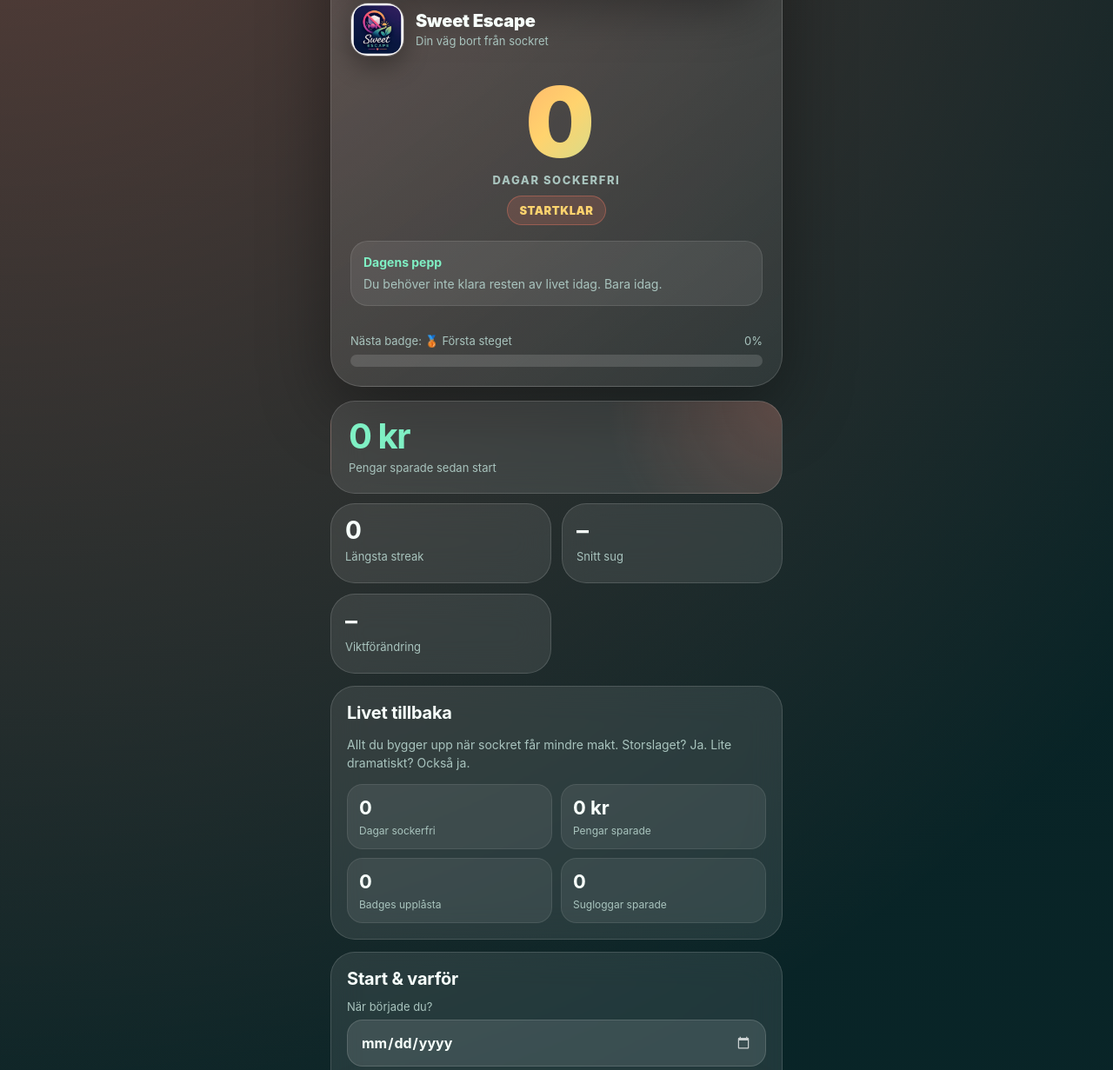
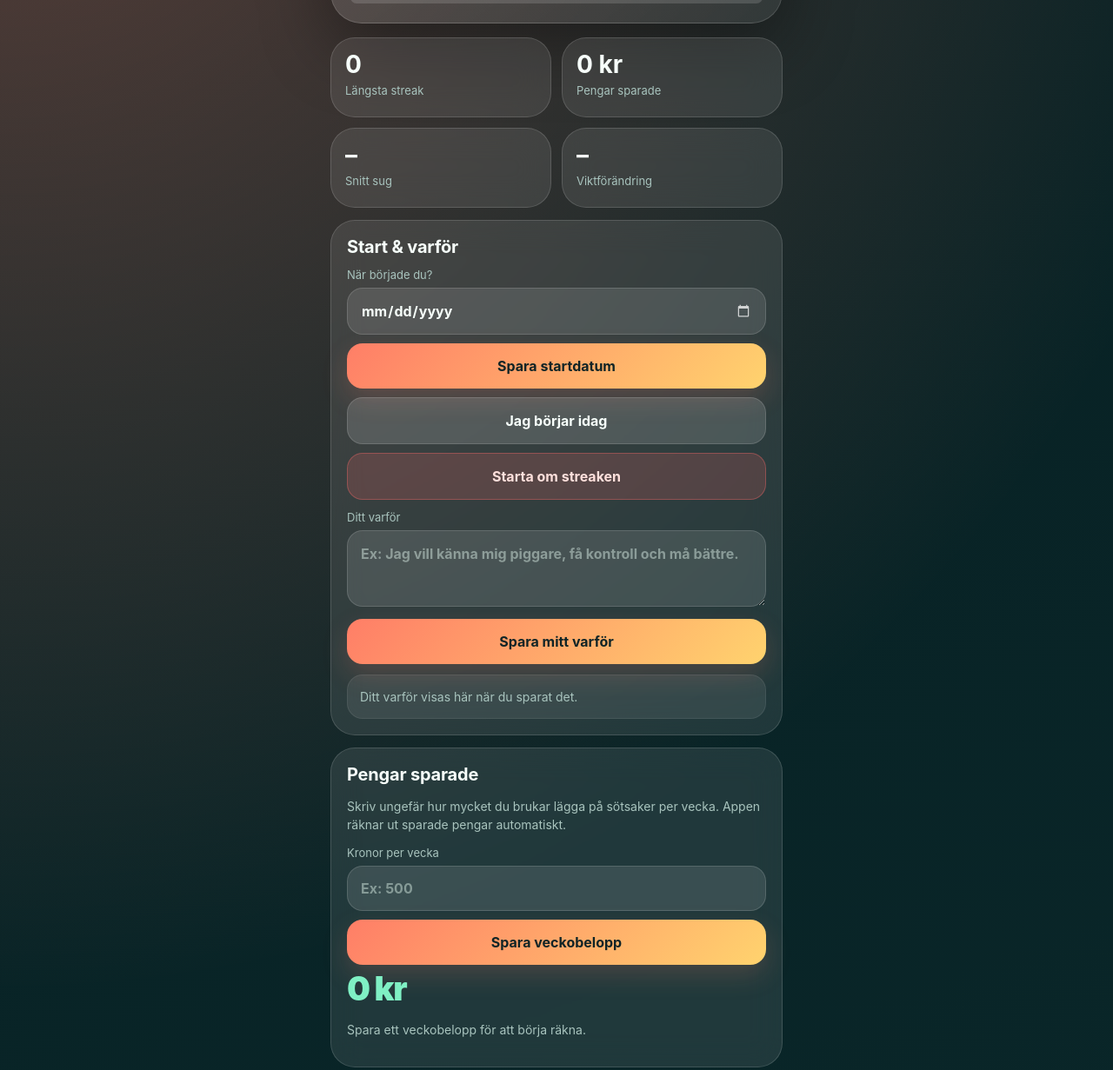
Before and after one commit to FelineChaos/Sockerfri, a plain HTML site: page index.html in a window 1280 px wide. Shown: the part 332-1563 px from the top of the page at 87% size. Drawn offline with Linux system fonts and the light colour scheme.

Commit message:
Add files via upload

```diff
--- a/index.html
+++ b/index.html
@@ -389,98 +389,6 @@
 
     .hidden { display: none; }
 
-
-    .hero-banner {
-      width: 100%;
-      border-radius: 30px;
-      overflow: hidden;
-      margin-bottom: 14px;
-      border: 1px solid rgba(255,255,255,.16);
-      box-shadow: 0 22px 55px rgba(0,0,0,.34);
-      background: rgba(0,0,0,.18);
-    }
-
-    .hero-banner img {
-      width: 100%;
-      display: block;
-    }
-
-    .top-pep {
-      margin-top: 18px;
-      padding: 14px;
-      border-radius: 20px;
-      background: rgba(255,255,255,.085);
-      border: 1px solid rgba(255,255,255,.10);
-      color: var(--muted);
-      line-height: 1.45;
-      font-size: 14px;
-      text-align: left;
-    }
-
-    .top-pep strong {
-      color: var(--mint);
-      display: block;
-      margin-bottom: 4px;
-    }
-
-    .title-pill {
-      display: inline-flex;
-      align-items: center;
-      justify-content: center;
-      margin-top: 10px;
-      padding: 8px 13px;
-      border-radius: 999px;
-      background: rgba(255,126,103,.16);
-      border: 1px solid rgba(255,126,103,.35);
-      color: var(--gold);
-      font-size: 13px;
-      font-weight: 900;
-      letter-spacing: .04em;
-      text-transform: uppercase;
-    }
-
-    .money-highlight {
-      grid-column: 1 / -1;
-      padding: 20px;
-      background:
-        radial-gradient(circle at top right, rgba(255,126,103,.20), transparent 38%),
-        rgba(255,255,255,.105);
-    }
-
-    .money-highlight strong {
-      font-size: 40px;
-      color: var(--mint);
-      letter-spacing: -1.5px;
-    }
-
-    .life-grid {
-      display: grid;
-      grid-template-columns: 1fr 1fr;
-      gap: 10px;
-      margin-top: 12px;
-    }
-
-    .life-item {
-      background: rgba(255,255,255,.075);
-      border: 1px solid rgba(255,255,255,.09);
-      border-radius: 18px;
-      padding: 13px;
-    }
-
-    .life-item strong {
-      display: block;
-      font-size: 22px;
-      color: var(--text);
-    }
-
-    .life-item span {
-      display: block;
-      margin-top: 6px;
-      color: var(--muted);
-      font-size: 12px;
-      line-height: 1.25;
-    }
-
     footer {
       text-align: center;
       color: rgba(233,255,246,.42);
@@ -492,7 +400,6 @@
 <body>
   <div class="wrap">
     <section class="hero-card">
-      <div class="hero-banner"><img src="hero-banner.png" alt="Sweet Escape hero banner"></div>
       <div class="brand">
         <img class="logo" src="icon-192.png" alt="Sweet Escape logo" />
         <div>
@@ -504,8 +411,6 @@
       <div class="days-row">
         <div class="days" id="days">0</div>
         <div class="days-label">Dagar sockerfri</div>
-        <div class="title-pill" id="userTitle">Rookie</div>
-        <div class="top-pep" id="topPep"></div>
       </div>
 
       <div class="progress-head">
@@ -516,21 +421,10 @@
     </section>
 
     <section class="grid">
-      <div class="stat money-highlight"><strong id="moneySavedMini">0 kr</strong><span>Pengar sparade sedan start</span></div>
       <div class="stat"><strong id="best">0</strong><span>Längsta streak</span></div>
+      <div class="stat"><strong id="moneySavedMini">0 kr</strong><span>Pengar sparade</span></div>
       <div class="stat"><strong id="cravingAvg">–</strong><span>Snitt sug</span></div>
       <div class="stat"><strong id="weightDiff">–</strong><span>Viktförändring</span></div>
-    </section>
-
-    <section class="card">
-      <h2>Livet tillbaka</h2>
-      <p class="note">Allt du bygger upp när sockret får mindre makt. Storslaget? Ja. Lite dramatiskt? Också ja.</p>
-      <div class="life-grid">
-        <div class="life-item"><strong id="lifeDays">0</strong><span>Dagar sockerfri</span></div>
-        <div class="life-item"><strong id="lifeMoney">0 kr</strong><span>Pengar sparade</span></div>
-        <div class="life-item"><strong id="lifeBadges">0</strong><span>Badges upplåsta</span></div>
-        <div class="life-item"><strong id="lifeCravings">0</strong><span>Sugloggar sparade</span></div>
-      </div>
     </section>
 
     <section class="card">
@@ -631,7 +525,7 @@
 
   <script>
     if ("serviceWorker" in navigator) {
-      window.addEventListener("load", () => navigator.serviceWorker.register("./service-worker.js?v=31"));
+      window.addEventListener("load", () => navigator.serviceWorker.register("./service-worker.js?v=3"));
     }
 
     const $ = id => document.getElementById(id);
@@ -654,15 +548,6 @@
       "Det här är inte straff. Det är frihet med bättre marknadsföring.",
       "Ett sug går över. En seger stannar kvar."
     ];
-
-    function userTitle(days) {
-      if (days >= 365) return "Sugar Slayer";
-      if (days >= 100) return "Legend";
-      if (days >= 30) return "Warrior";
-      if (days >= 7) return "Fighter";
-      if (days >= 1) return "Rookie";
-      return "Startklar";
-    }
 
     function healthText(days) {
       if (days >= 365) return "Ett helt år. Det här är inte längre en tillfällig utmaning. Det är en livsstilsförändring.";
@@ -859,14 +744,6 @@
 
       $("dailyPep").innerHTML = "<strong>Personligt:</strong><br>" + personalPeps[days % personalPeps.length];
       $("healthPep").innerHTML = "<strong>Hälsofördel:</strong><br>" + healthText(days);
-      $("topPep").innerHTML = "<strong>Dagens pepp</strong>" + personalPeps[days % personalPeps.length];
-      $("userTitle").textContent = userTitle(days);
-
-      const unlockedBadges = badgeList.filter(([d]) => days >= d).length;
-      $("lifeDays").textContent = days;
-      $("lifeMoney").textContent = fmt(saved);
-      $("lifeBadges").textContent = unlockedBadges;
-      $("lifeCravings").textContent = getJSON("seCravings", []).length;
 
       renderBadges(days);
       renderCalendar(start);
--- a/service-worker.js
+++ b/service-worker.js
@@ -1,12 +1,11 @@
-const CACHE_NAME = "sweet-escape-v31";
+const CACHE_NAME = "sweet-escape-v3";
 const FILES = [
   "./",
   "./index.html",
   "./manifest.webmanifest",
   "./service-worker.js",
   "./icon-192.png",
-  "./icon-512.png",
-  "./hero-banner.png"
+  "./icon-512.png"
 ];
 
 self.addEventListener("install", event => {
```
Also changed, not shown: README.txt.
